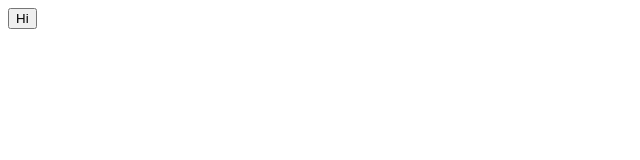
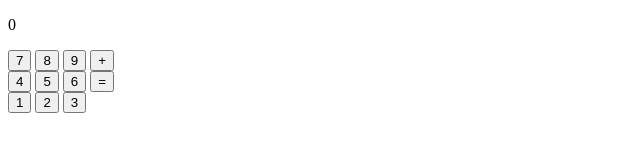
Before and after one commit to YifanH123/myServer, a website: page index.html in a window 1280 px wide. Shown: the whole page, without its empty margins (0-640 px from the left). Drawn offline with nearby package versions, Linux system fonts and the light colour scheme.

Commit message:
made calculator

```diff
--- a/index.html
+++ b/index.html
@@ -2,8 +2,49 @@
 <html>
 <head>
 	<title></title>
+	<script src="https://code.jquery.com/jquery-3.5.1.js" integrity="sha256-QWo7LDvxbWT2tbbQ97B53yJnYU3WhH/C8ycbRAkjPDc=" crossorigin="anonymous"></script>
+	<script type="text/javascript">
+		window.num2 = 0;
+		window.num1 = 0;
+		window.opperator = false;
+		function add(a, b) {
+			window.opperator = true;
+		}
+		function buttonclick(a) {
+			if (window.opperator) {
+				window.num2 = a;
+			} else {
+				window.num1 = a;
+			}
+		}
+		function equal() {
+			if (window.opperator) {
+				window.num1 = window.num1 + window.num2;
+				$("#paragraph1").text(window.num1);
+				window.opperator = false;
+			} else {
+				alert("Error");
+			}
+		}
+	</script>
 </head>
 <body>
-<button onclick="alert('hi ig')">Hi</button>
+	<p id="paragraph1"></p>
+	<button onclick="buttonclick(7)">7</button>
+	<button onclick="buttonclick(8)">8</button>
+	<button onclick="buttonclick(9)">9</button>
+	<button onclick="add()">+</button>
+	<br>
+	<button onclick="buttonclick(4)">4</button>
+	<button onclick="buttonclick(5)">5</button>
+	<button onclick="buttonclick(6)">6</button>
+	<button onclick="equal()">=</button>
+	<br>
+	<button onclick="buttonclick(1)">1</button>
+	<button onclick="buttonclick(2)">2</button>
+	<button onclick="buttonclick(3)">3</button>
+<script type="text/javascript">
+	$("#paragraph1").text(window.num1);
+</script>
 </body>
 </html>
```
